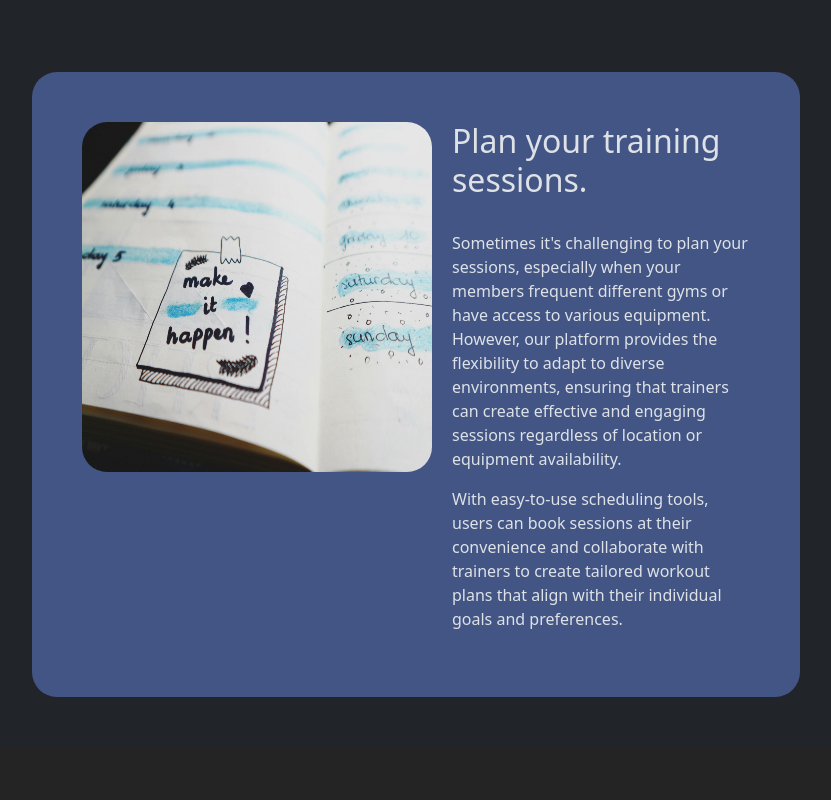
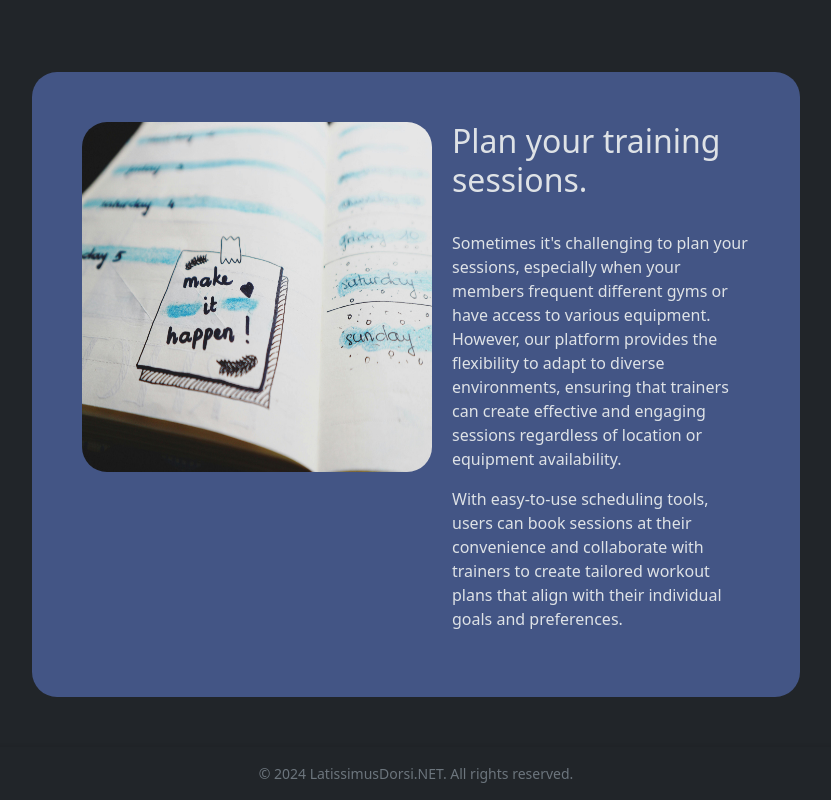
Before and after one commit to CojocaruRares/LatissimusDorsi.NET, a React (Vite) app in the folder licenta_v2.client/: page /Home in a window 1280 px wide. Shown: the part 2243-3043 px from the top of the page, without its empty margins (224-1055 px from the left). Before the commit the page ends 2990 px from the top, so only its background shows below. Built offline with nearby package versions, Linux system fonts and the light colour scheme; no server answers.

Commit message:
refactor

```diff
--- a/licenta_v2.client/src/App.jsx
+++ b/licenta_v2.client/src/App.jsx
@@ -21,6 +21,7 @@
 import AdminNavbar from './components/AdminLogic/AdminNavbar';
 import GetAllUsers from './components/AdminLogic/GetAllUsers';
 import GetAllTrainers from './components/AdminLogic/GetAllTrainers';
+import Footer from './Footer';
 
 function App() {
     const [isLogged, SetLog] = useState(false);
@@ -89,7 +90,9 @@
                 <Route path="/GetAllUsers" element={<GetAllUsers />} />
                 <Route path="/GetAllTrainers" element={<GetAllTrainers />} />
             </Routes>
+            <Footer/>
         </Router>
+
     );
 }
 
--- /dev/null
+++ b/licenta_v2.client/src/Footer.css
@@ -0,0 +1,14 @@
+.footer {
+  background-color: transparent;
+  text-align: center;
+  padding: 1rem 0;
+  width: 100%;
+  box-shadow: 0 -1px 5px rgba(0, 0, 0, 0.1);
+  margin-top: 50px;
+}
+
+.footer p {
+  margin: 0;
+  color: #6c757d;
+  font-size: 0.875rem;
+}
--- /dev/null
+++ b/licenta_v2.client/src/Footer.jsx
@@ -0,0 +1,12 @@
+import './Footer.css';
+
+
+const Footer = () => {
+    return (
+        <footer className="footer">
+            <p>&copy; {new Date().getFullYear()} LatissimusDorsi.NET. All rights reserved.</p>
+        </footer>
+    );
+};
+
+export default Footer;
--- a/licenta_v2.client/src/Home.css
+++ b/licenta_v2.client/src/Home.css
@@ -93,7 +93,6 @@
     border-radius: 25px;
     padding: 50px;
     align-self: center;
-    margin-bottom: 50px;
 }
 
 .planning-image {
```
Also changed, not shown: 1 other file (tests, documents, lock files or other folders).
